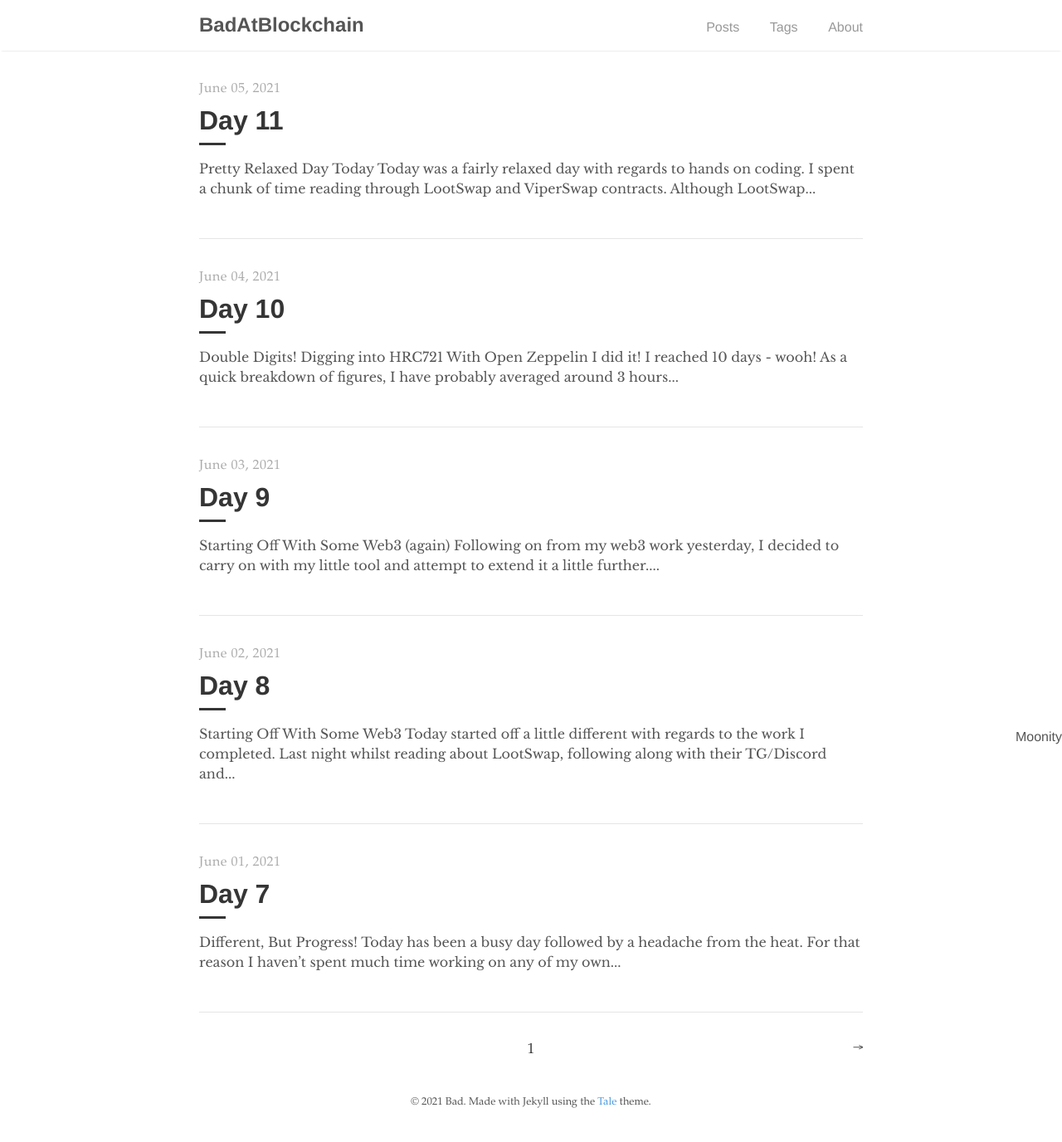
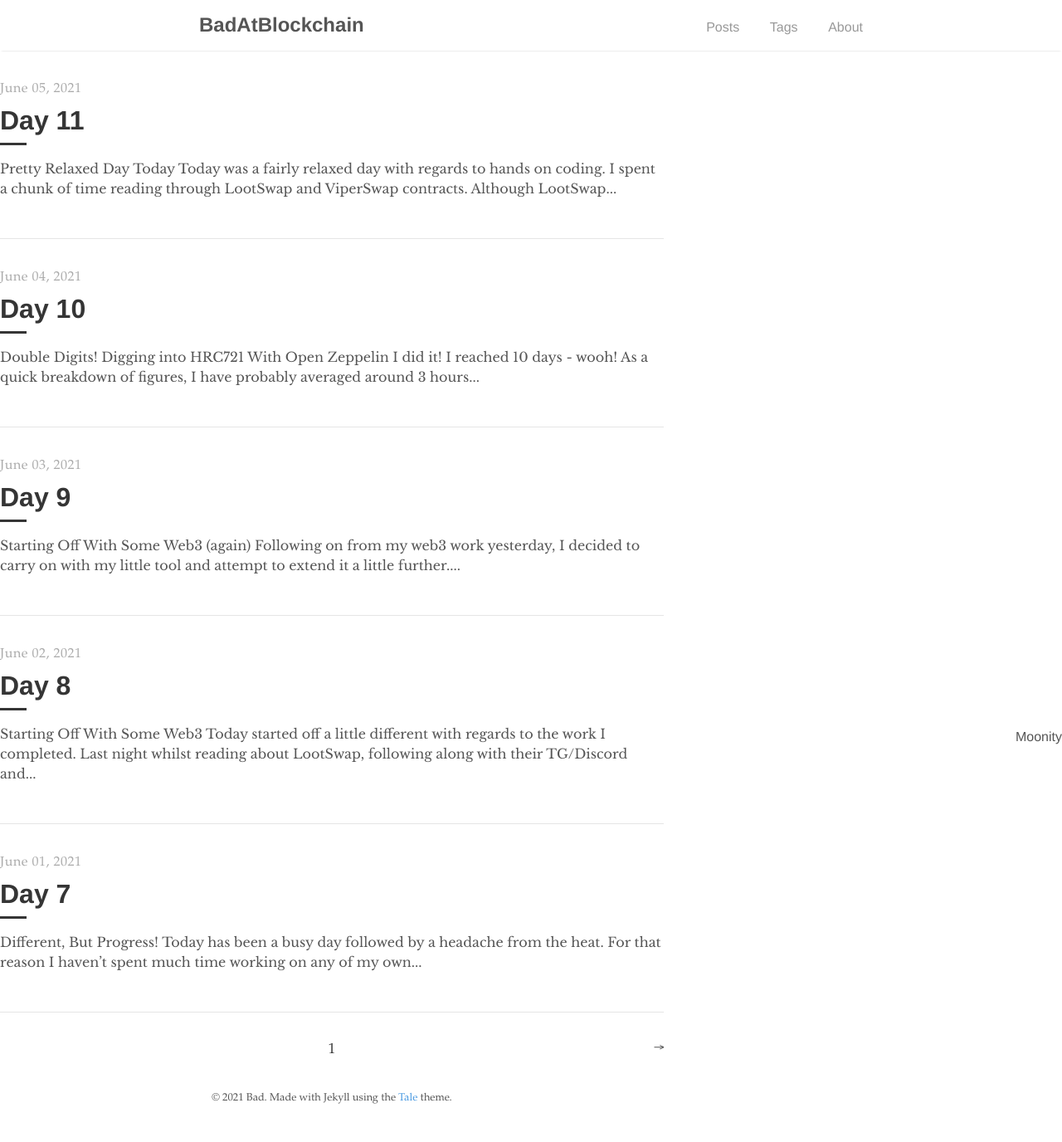
Before and after one commit to BadAtBlockchain/badatblockchain.github.io, a Jekyll site: the page built from index.html, in a window 1280 px wide. Shown: the whole page at 83% size. Built offline with Jekyll 4.4.1, drawn with Linux system fonts in a browser that asks for light colours; the list of posts is cut into pages by our own code.

Commit message:
Update _layout.scss

```diff
--- a/_sass/tale/_layout.scss
+++ b/_sass/tale/_layout.scss
@@ -8,8 +8,7 @@ main,
 footer,
 .nav-container {
   display: block;
-  margin: 0 auto;
-  margin-bottom: 5px;
+  margin: 5 auto;
   max-width: 800px;
   width: 80%;
 }
```
